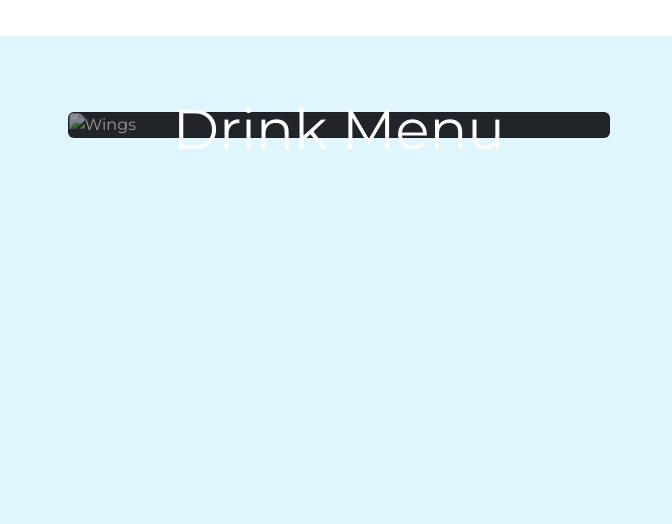
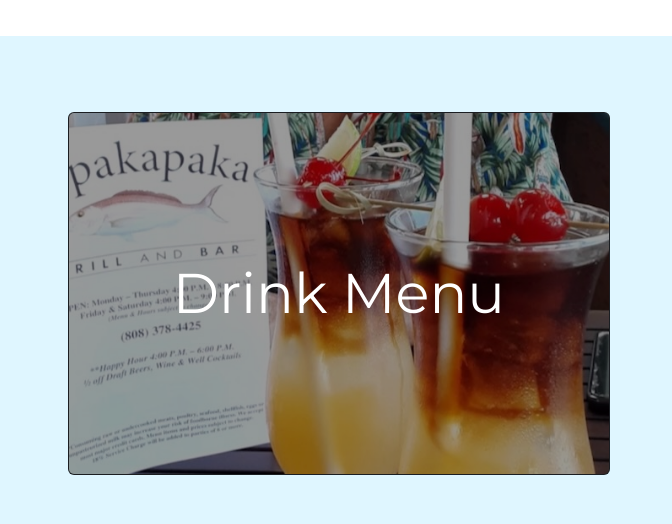
Before and after one commit to al-fraser/Opakapaka_GB, a plain HTML site: page index.html in a window 1280 px wide. Shown: the part 2451-2975 px from the top of the page, 608-1280 px from the left. Drawn offline with nearby package versions, Linux system fonts and the light colour scheme.

Commit message:
Update index.html

```diff
--- a/index.html
+++ b/index.html
@@ -147,7 +147,7 @@
         </div>
         <div class="col-xl-6">
           <div class="card bg-dark text-white">
-            <img src="images/Maitais-Drink.jpg" class="card-img" alt="Wings">
+            <img src="Images/Maitais-Drink.jpeg" class="card-img" alt="Wings">
             <div class="card-img-overlay d-flex align-content-center flex-wrap">
               <h5 class="card-title">Drink Menu</h5>
               <a href="#Menu" class="stretched-link"></a>
```
